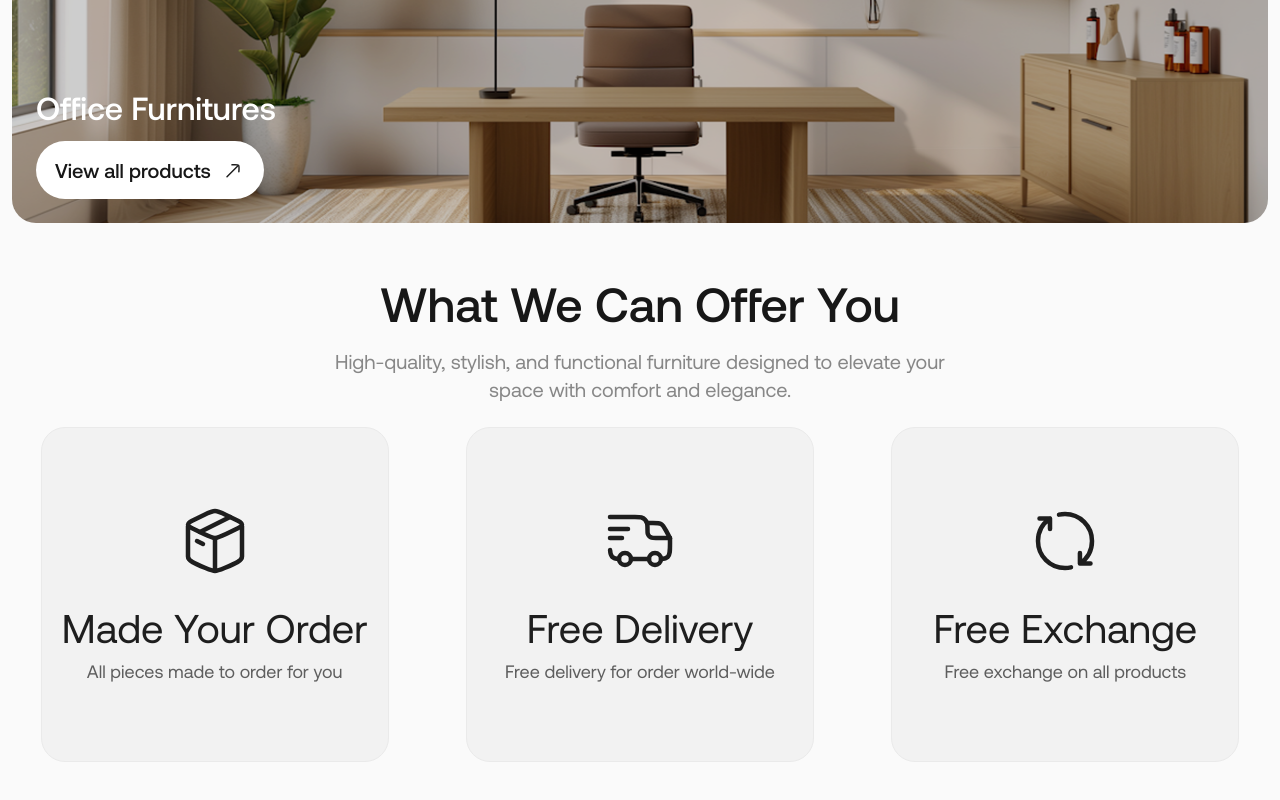
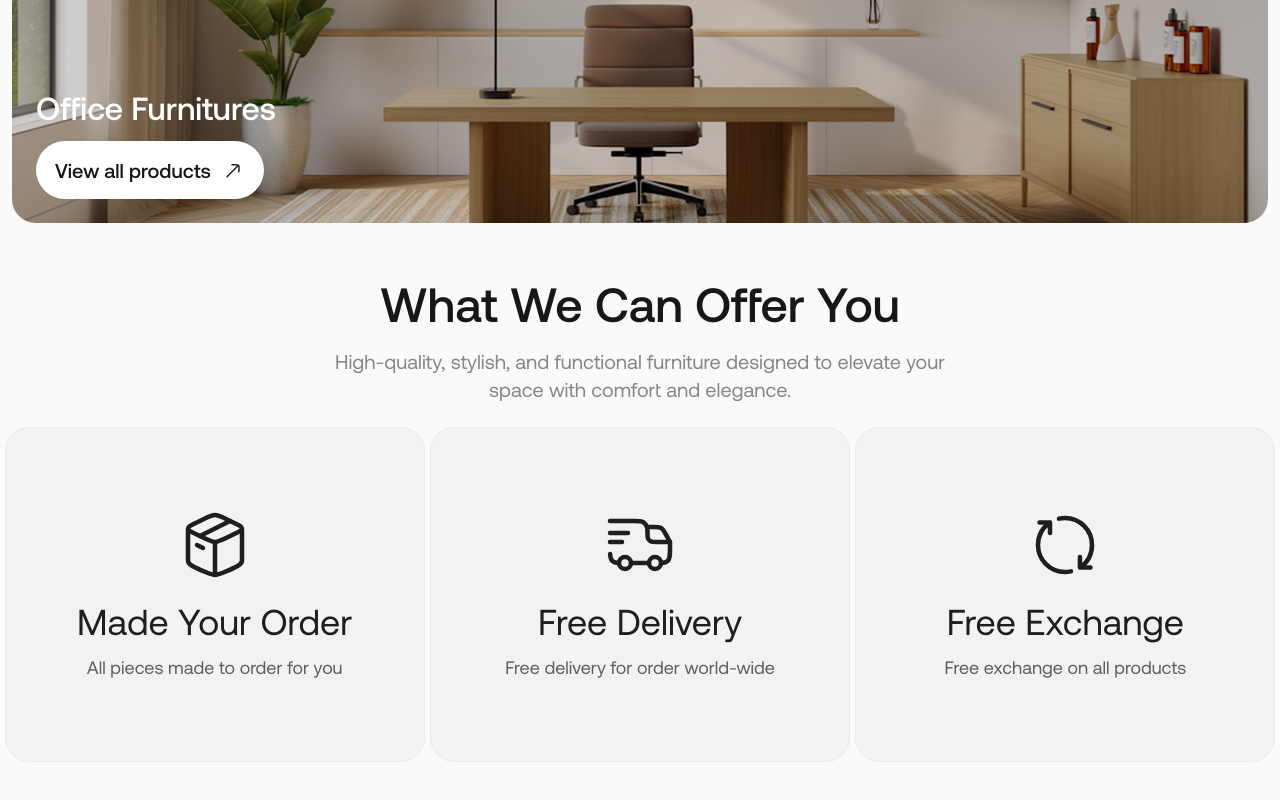
Before and after one commit to deji-ice/furnisphere, a Next.js app: page / in a window 1280 px wide. Shown: the part 3363-4163 px from the top of the page. Built offline with nearby package versions, Linux system fonts and the light colour scheme.

Commit message:
Refactor Offers component for improved layout and readability

```diff
--- a/components/Offers.tsx
+++ b/components/Offers.tsx
@@ -25,27 +25,29 @@ const Offers = () => {
     },
   ];
   return (
-    <section className="my-14 px-3 space-y-6">
+    <section className="my-14 space-y-6 px-3">
       <div className="flex flex-col items-center justify-center gap-2.5 lg:gap-5">
-        <h2 className="text-3xl lg:text-5xl text-center font-medium">
+        <h2 className="text-center text-3xl font-medium lg:text-5xl">
           What We Can Offer You
         </h2>
-        <p className="text-[15px] w-[395px] md:w-full px-2 text-center text-[#878787] lg:text-xl font-normal   lg:max-w-[650px] ">
+        <p className="w-[395px] px-2 text-center text-[15px] font-normal text-[#878787] md:w-full lg:max-w-[680px] lg:text-xl">
           High-quality, stylish, and functional furniture designed to elevate
           your space with comfort and elegance.
         </p>
       </div>
-      <div className="grid grid-cols-1 md:grid-cols-2 lg:grid-cols-3  md:max-w[800px] max-w-[1300px] place-items-center mx-auto gap-5">
+      <div className="md:max-w[800px] mx-auto grid max-w-[1300px] grid-cols-1 place-items-center gap-5 md:grid-cols-2 lg:grid-cols-3">
         {offers.map((offer, index) => (
           <div
             key={index}
-            className="bg-[#F2F2F2] md:last:col-span-2 lg:last:col-span-1 border-[1.25px] border-[#EAEAEA] rounded-3xl flex flex-col justify-center items-center h-[335px] w-[368px] md:w-[348px]"
+            className="flex h-[335px] w-[368px] flex-col items-center justify-center rounded-3xl border-[1.25px] border-[#EAEAEA] bg-[#F2F2F2] text-center md:w-[348px] md:last:col-span-2 lg:w-[300px] lg:last:col-span-1 xl:w-[420px] xl:w-[]"
           >
             <Image height={72} width={72} src={offer.icon} alt="" />
-            <h3 className="text-[40px] font-normal mt-5 text-[#1E1E1E]">
+            <h3 className="mt-5 text-[40px] font-normal text-[#1E1E1E] lg:text-4xl">
               {offer.title}
             </h3>
-            <p className="text-[#5E5E5E] text-lg">{offer.description}</p>
+            <p className="text-lg text-[#5E5E5E] lg:mt-3">
+              {offer.description}
+            </p>
           </div>
         ))}
       </div>
```
